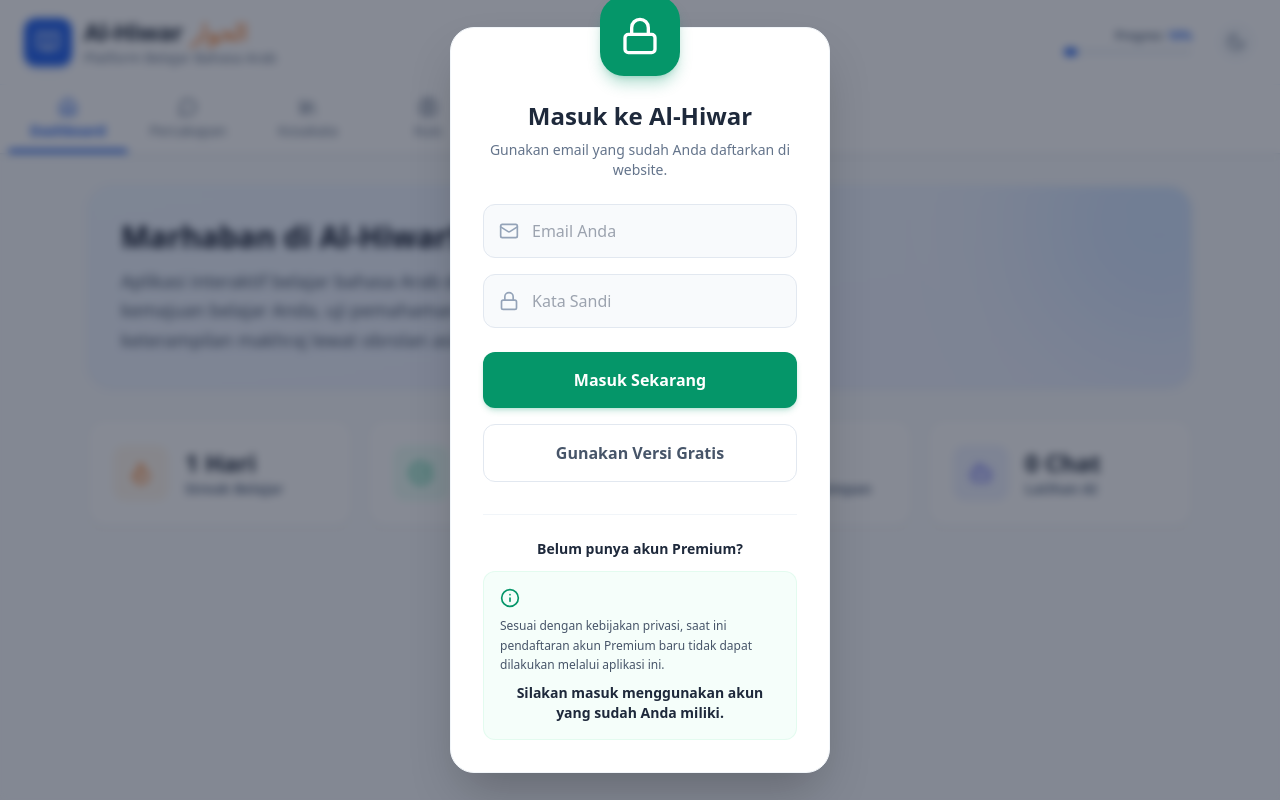
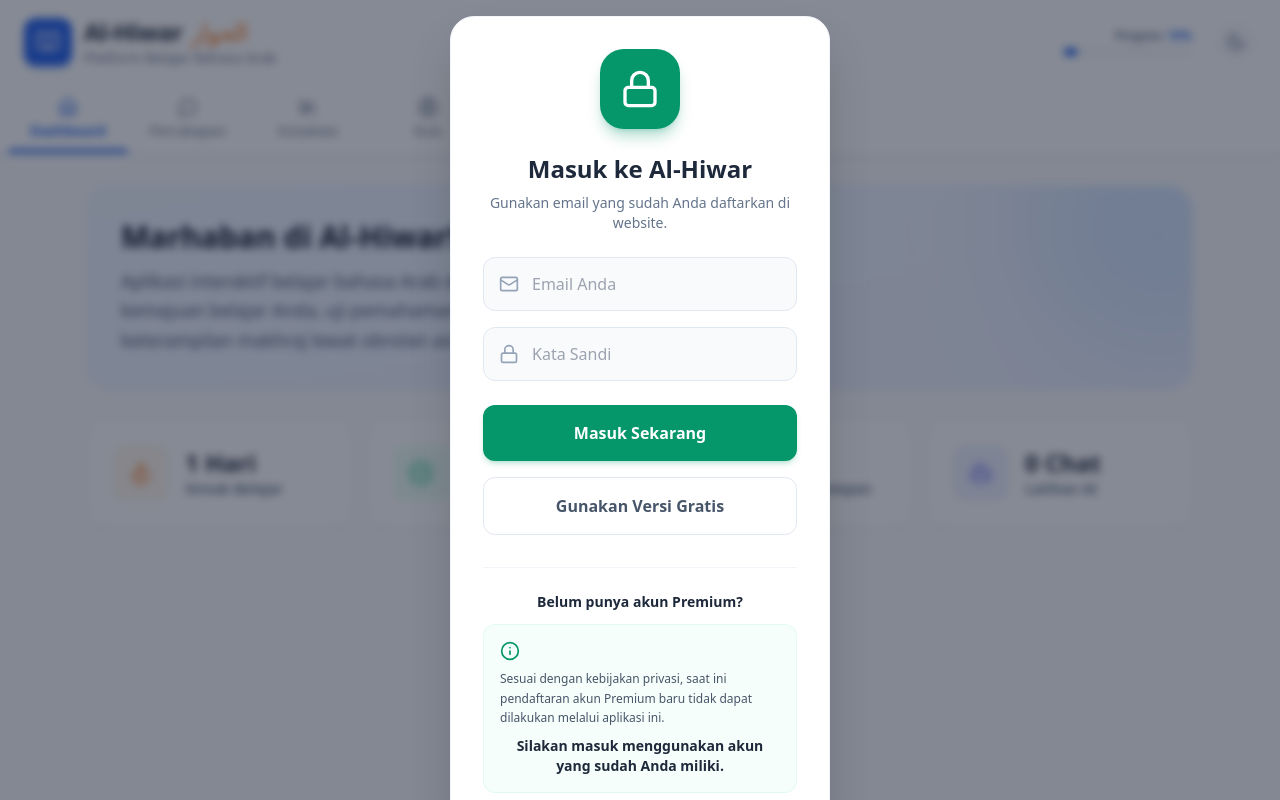
Before and after one commit to ardi073/AlHiwar, a Next.js app: page / in a window 1280 px wide. Built offline with nearby package versions, Linux system fonts and the light colour scheme.

Commit message:
Update page.tsx

```diff
--- a/app/page.tsx
+++ b/app/page.tsx
@@ -102,9 +102,10 @@
 
             {/* Login Modal Overlay */}
       {showLoginModal && (
-        <div className="fixed inset-0 bg-slate-900/50 backdrop-blur-sm z-[9999] flex flex-col items-center justify-center p-4">
+        <div className="fixed inset-0 bg-slate-900/50 backdrop-blur-sm z-[9999] overflow-y-auto">
+          <div className="min-h-full flex items-center justify-center p-4">
             <div className="bg-white rounded-[24px] p-8 w-full max-w-[380px] text-center shadow-2xl border border-slate-100">
-            <div className="w-20 h-20 bg-emerald-600 rounded-[24px] flex items-center justify-center text-white mx-auto -mt-16 mb-6 shadow-lg shadow-emerald-600/30">
+              <div className="w-20 h-20 bg-emerald-600 rounded-[24px] flex items-center justify-center text-white mx-auto mb-6 shadow-lg shadow-emerald-600/30">
                 <Lock size={40} />
               </div>
 
@@ -162,6 +163,7 @@
               </div>
             </div>
           </div>
+        </div>
       )}
 
       <style dangerouslySetInnerHTML={{__html: `
```
Lines whose indentation alone changed are shown as unchanged.
